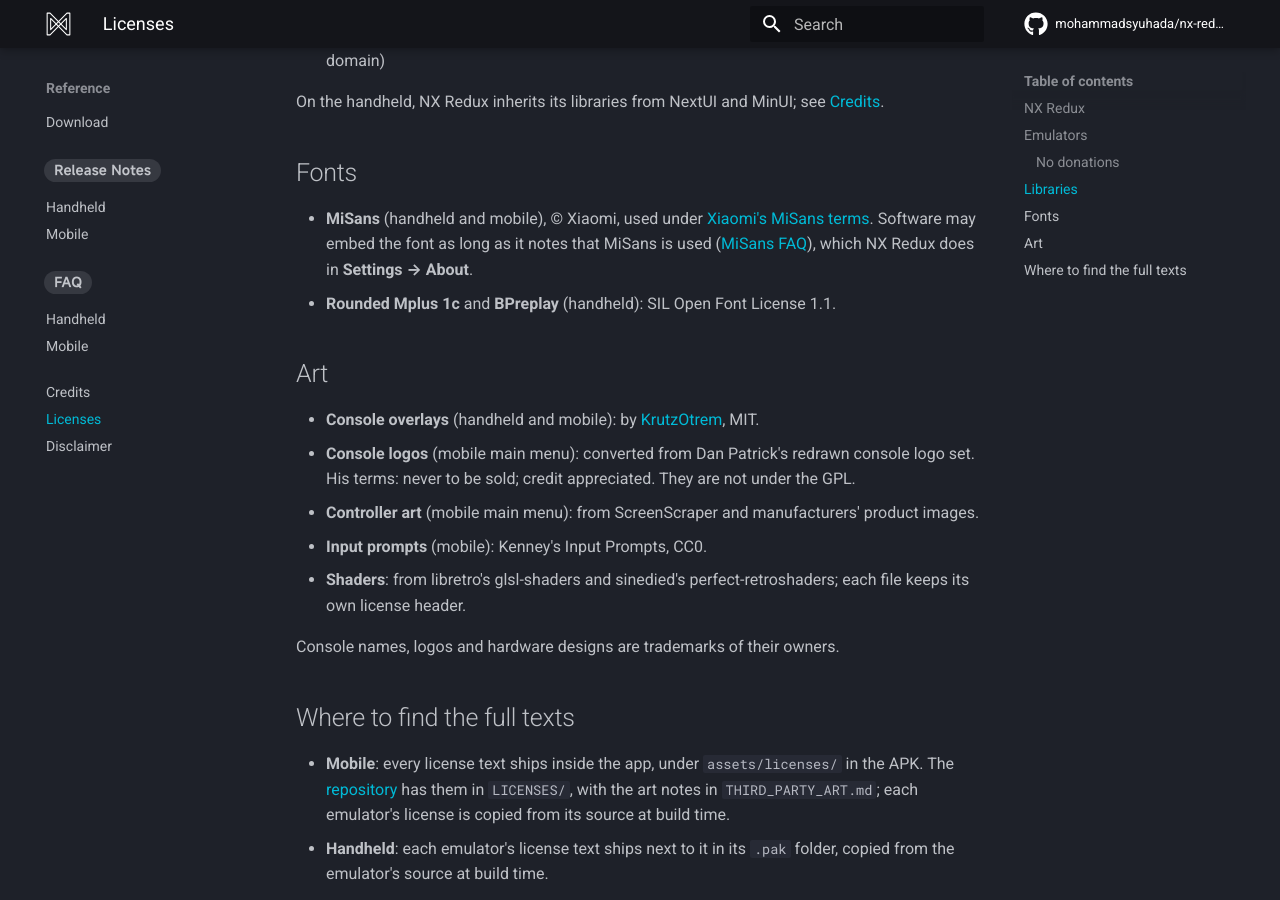
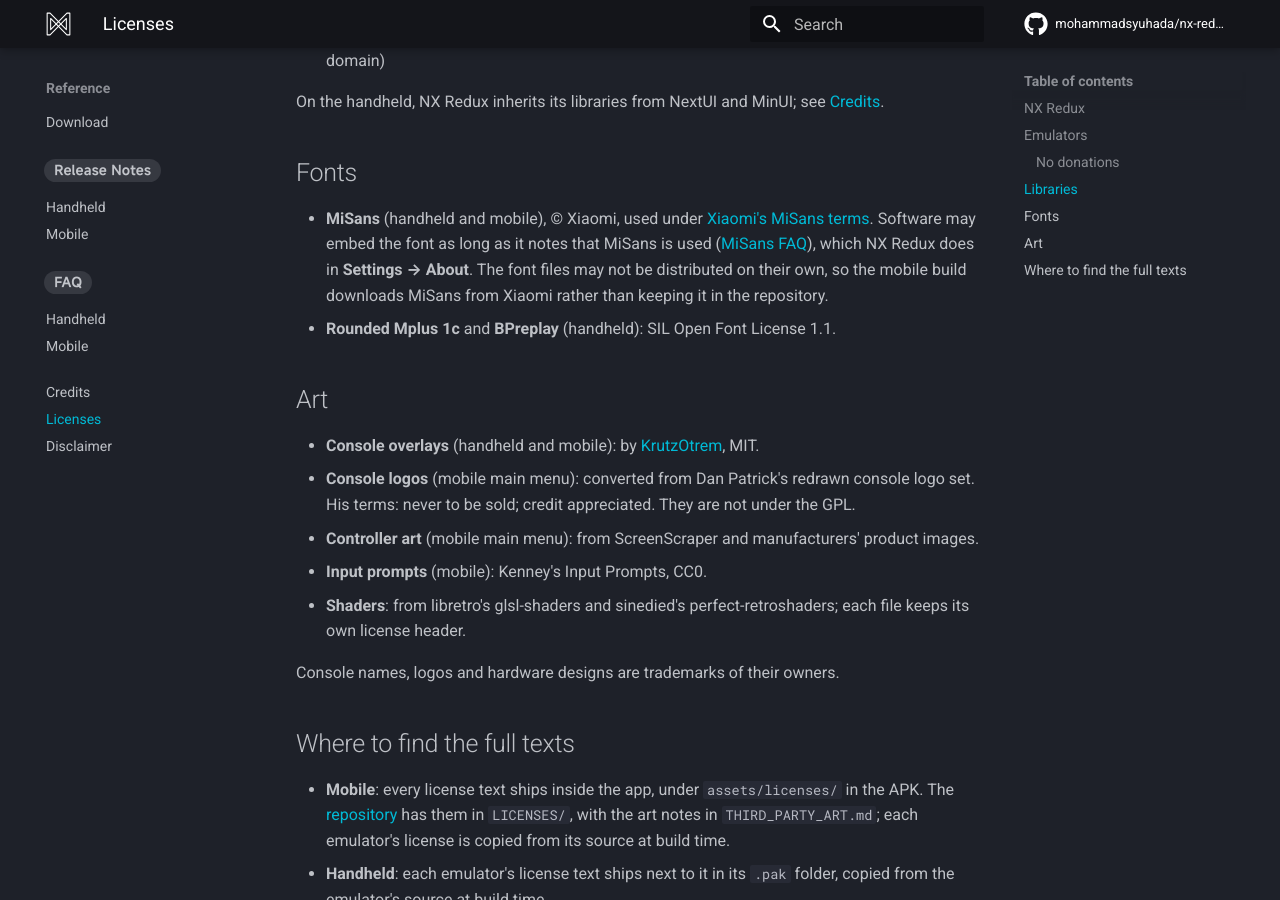
Before and after one commit to mohammadsyuhada/nx-redux-docs, an MkDocs documentation site: the page built from docs/reference/licenses.md, in a window 1280 px wide and 900 px high, scrolled down 2970 px. Built offline with MkDocs 1.6.1 and Material for MkDocs 9.7.7, drawn with Linux system fonts in a browser that asks for light colours; comment, search, counter and statistics services are not loaded.

Commit message:
docs(reference): MiSans is fetched at build time, credited in About

```diff
--- a/docs/reference/licenses.md
+++ b/docs/reference/licenses.md
@@ -4,7 +4,7 @@
 libraries, fonts and art it includes, on the handheld and on mobile.
 
 <!-- Publish with the mobile release that ships the licences branch (licence
-     texts in the APK, the About Font row), and
+     texts in the APK, MiSans fetched at build time, the About Font row), and
      once nx-redux ships each core's licence text in its pak. Until then the
      "Where to find the full texts" section is ahead of both platforms. -->
 
@@ -94,7 +94,9 @@
   [Xiaomi's MiSans terms](https://hyperos.mi.com/font/en/download/). Software
   may embed the font as long as it notes that MiSans is used
   ([MiSans FAQ](https://hyperos.mi.com/font/en/faq/)), which NX Redux does in
-  **Settings → About**.
+  **Settings → About**. The font files may not be distributed on their own, so
+  the mobile build downloads MiSans from Xiaomi rather than keeping it in the
+  repository.
 - **Rounded Mplus 1c** and **BPreplay** (handheld): SIL Open Font License 1.1.
 
 ## Art
```
